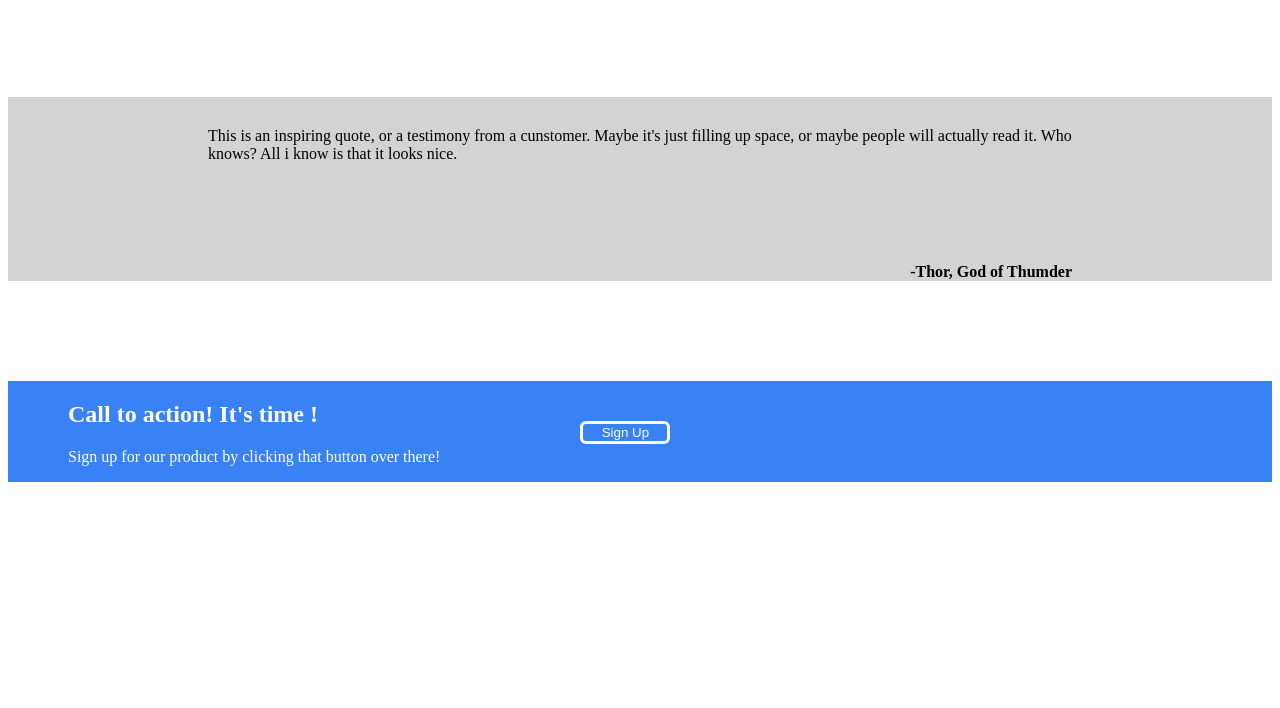
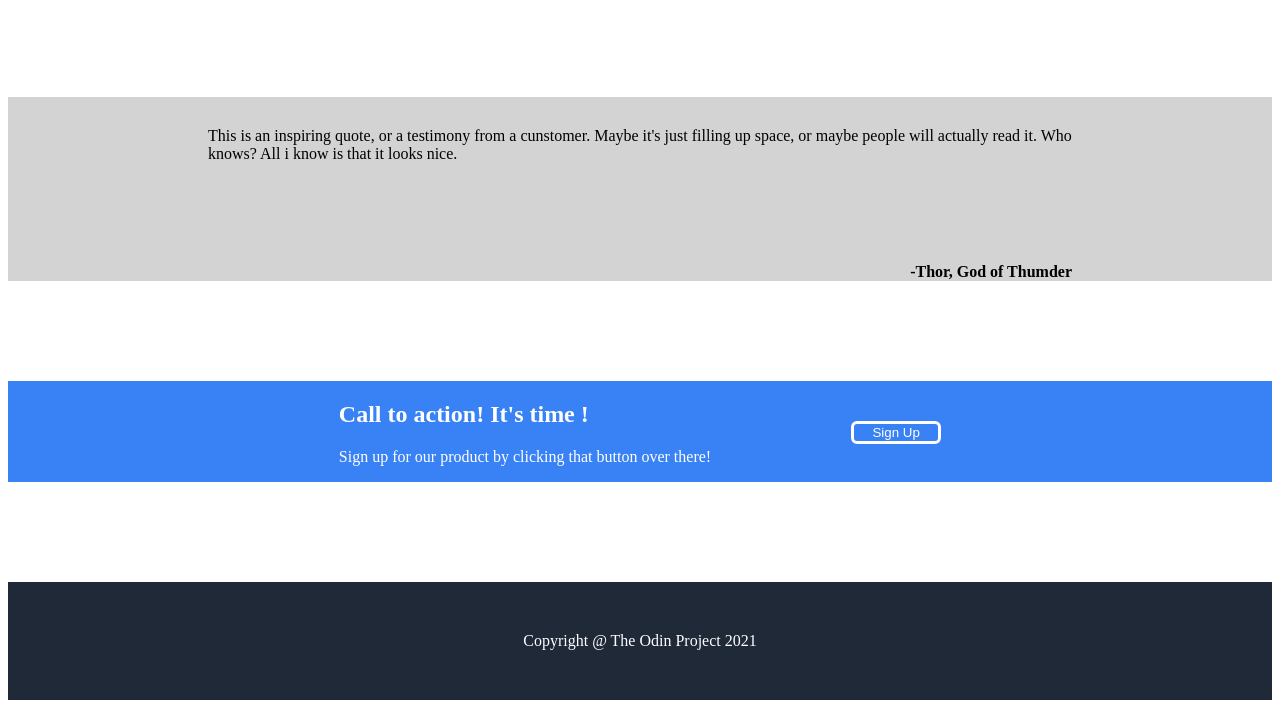
Before and after one commit to Musy0ka/Landing-Page, a plain HTML site: page index.html in a window 1280 px wide. Shown: the part 774-1482 px from the top of the page. Before the commit the page ends 1264 px from the top, so only its background shows below. Drawn offline with Linux system fonts and the light colour scheme.

Commit message:
Added the footer and some styles

```diff
--- a/index.html
+++ b/index.html
@@ -82,5 +82,10 @@
       <button>Sign Up</button>
     </div>
   </div>
+
+  <!-- footer -->
+  <div class="footer">
+    <footer>Copyright @ The Odin Project 2021</footer>
+  </div>
 </body>
 </html>
--- a/styles.css
+++ b/styles.css
@@ -101,11 +101,11 @@
 .call-main {
   background-color: #3882F6;
   display: flex;
+  justify-content: center;
 }
 
 .call {
   color: white;
-  margin-left: 60px;
 }
 
 .button button {
@@ -117,3 +117,13 @@
   margin-top: 40px;
   margin-left: 140px;
 }
+
+/* footer */
+
+.footer {
+  text-align: center;
+  background-color: #1F2937;
+  color: white;
+  margin-top: 100px;
+  padding: 50px;
+}
```
